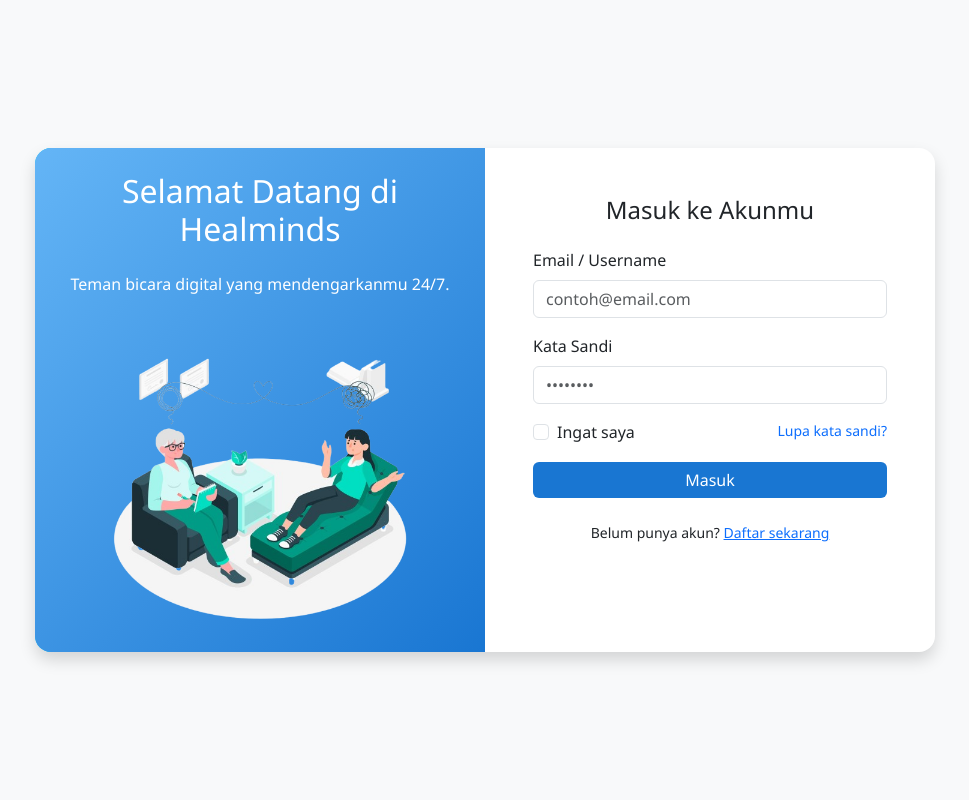
After one commit to aldozeepriyadi/Capstone_Project, a PHP site: page /login.html in a window 1280 px wide. The commit adds this page. Shown: the whole page, without its empty margins (155-1124 px from the left). Run offline with PHP 8.4, Linux system fonts and the light colour scheme.

Commit message:
Add Login

```diff
--- /dev/null
+++ b/Web/login.html
@@ -0,0 +1,56 @@
+<!DOCTYPE html>
+<html lang="id">
+
+<head>
+    <meta charset="UTF-8">
+    <meta name="viewport" content="width=device-width, initial-scale=1">
+    <title>Login - MentalCareAI</title>
+    <link href="https://cdn.jsdelivr.net/npm/bootstrap@5.3.0/dist/css/bootstrap.min.css" rel="stylesheet">
+    <link rel="stylesheet" href="style.css">
+</head>
+
+<body class="bg-light">
+
+    <div class="container d-flex align-items-center justify-content-center min-vh-100">
+        <div class="row shadow rounded-4 bg-white overflow-hidden w-100" style="max-width: 900px;">
+
+            <!-- Gambar Ilustrasi -->
+            <div
+                class="col-md-6 d-none d-md-block bg-info p-4 text-white text-center d-flex flex-column justify-content-center">
+                <h2 class="mb-4">Selamat Datang di Healminds</h2>
+                <p>Teman bicara digital yang mendengarkanmu 24/7.</p>
+                <img src="assets/3918491-removebg-preview.png" alt="Mental Health Illustration" class="img-fluid mt-3"
+                    style="max-height: 300px;">
+            </div>
+
+            <!-- Form Login -->
+            <div class="col-md-6 p-5">
+                <h4 class="mb-4 text-center">Masuk ke Akunmu</h4>
+                <form>
+                    <div class="mb-3">
+                        <label for="email" class="form-label">Email / Username</label>
+                        <input type="email" class="form-control" id="email" placeholder="contoh@email.com" required>
+                    </div>
+                    <div class="mb-3">
+                        <label for="password" class="form-label">Kata Sandi</label>
+                        <input type="password" class="form-control" id="password" placeholder="••••••••" required>
+                    </div>
+                    <div class="d-flex justify-content-between mb-3">
+                        <div class="form-check">
+                            <input class="form-check-input" type="checkbox" id="remember">
+                            <label class="form-check-label" for="remember">Ingat saya</label>
+                        </div>
+                        <a href="#" class="text-decoration-none small">Lupa kata sandi?</a>
+                    </div>
+                    <button type="submit" class="btn btn-primary w-100">Masuk</button>
+                </form>
+                <p class="text-center mt-4 mb-0 small">Belum punya akun? <a href="#" class="text-primary">Daftar
+                        sekarang</a></p>
+            </div>
+        </div>
+    </div>
+
+    <script src="https://cdn.jsdelivr.net/npm/bootstrap@5.3.0/dist/js/bootstrap.bundle.min.js"></script>
+</body>
+
+</html>
--- a/Web/style.css
+++ b/Web/style.css
@@ -94,3 +94,48 @@ body {
     border-radius: 50%;
     object-fit: cover;
     cursor: pointer; }
+
+
+
+.hero {
+  padding: 100px 0;
+  background-color: #e3f2fd;
+}
+
+.hero h1 {
+  font-weight: 700;
+}
+
+.hero-img {
+  max-height: 360px;
+}
+
+.features {
+  background-color: #f8f9fa;
+}
+
+.feature-box {
+  background-color: #ffffff;
+}
+
+.cta {
+  background-color: #1976d2;
+}
+
+
+.bg-info {
+    background: linear-gradient(135deg, #64b5f6, #1976d2);
+}
+
+.form-control:focus {
+    border-color: #1976d2;
+    box-shadow: 0 0 0 0.2rem rgba(25, 118, 210, 0.25);
+}
+
+.btn-primary {
+    background-color: #1976d2;
+    border: none;
+}
+
+.btn-primary:hover {
+    background-color: #1565c0; }
```
Also changed, not shown: Web/landing_page.html (added, +93 -0 lines), Web/assets/3918491-removebg-preview.png (added), Web/assets/woman-visiting-psychologist.png (added).
